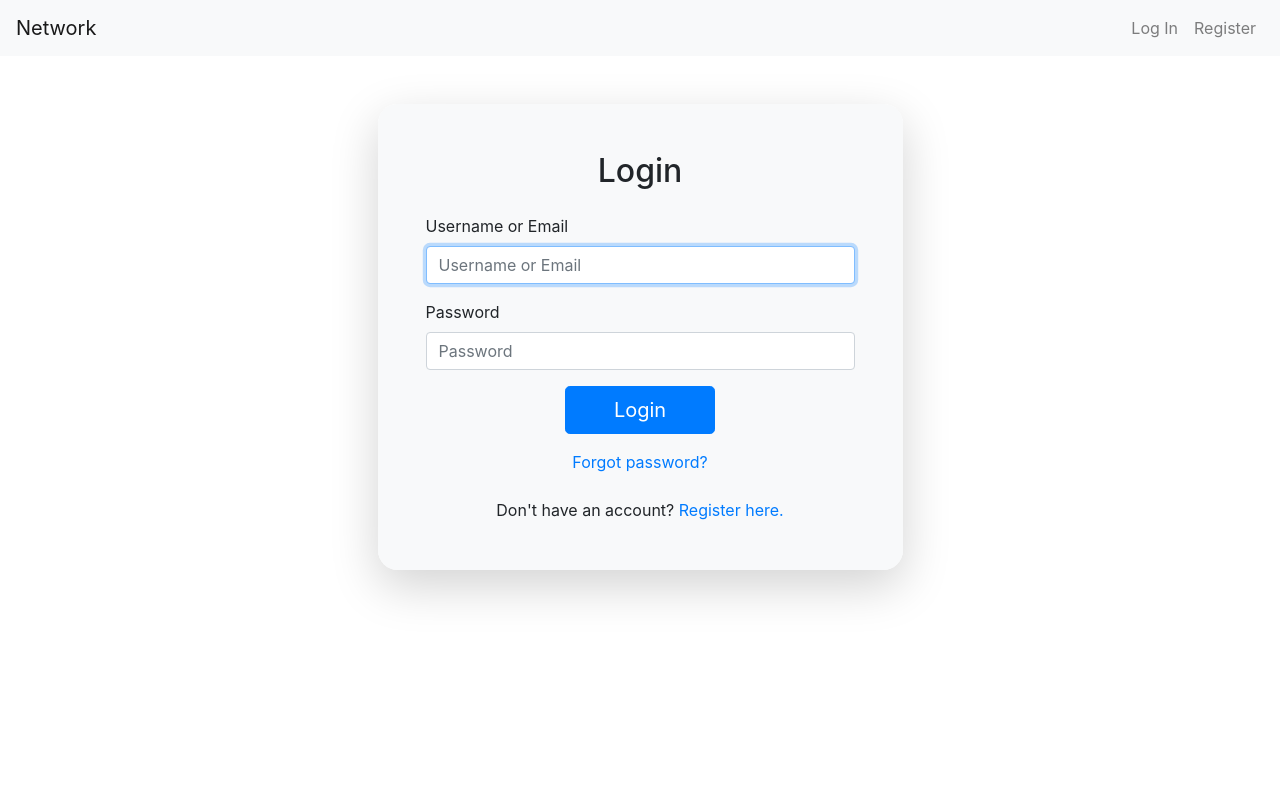
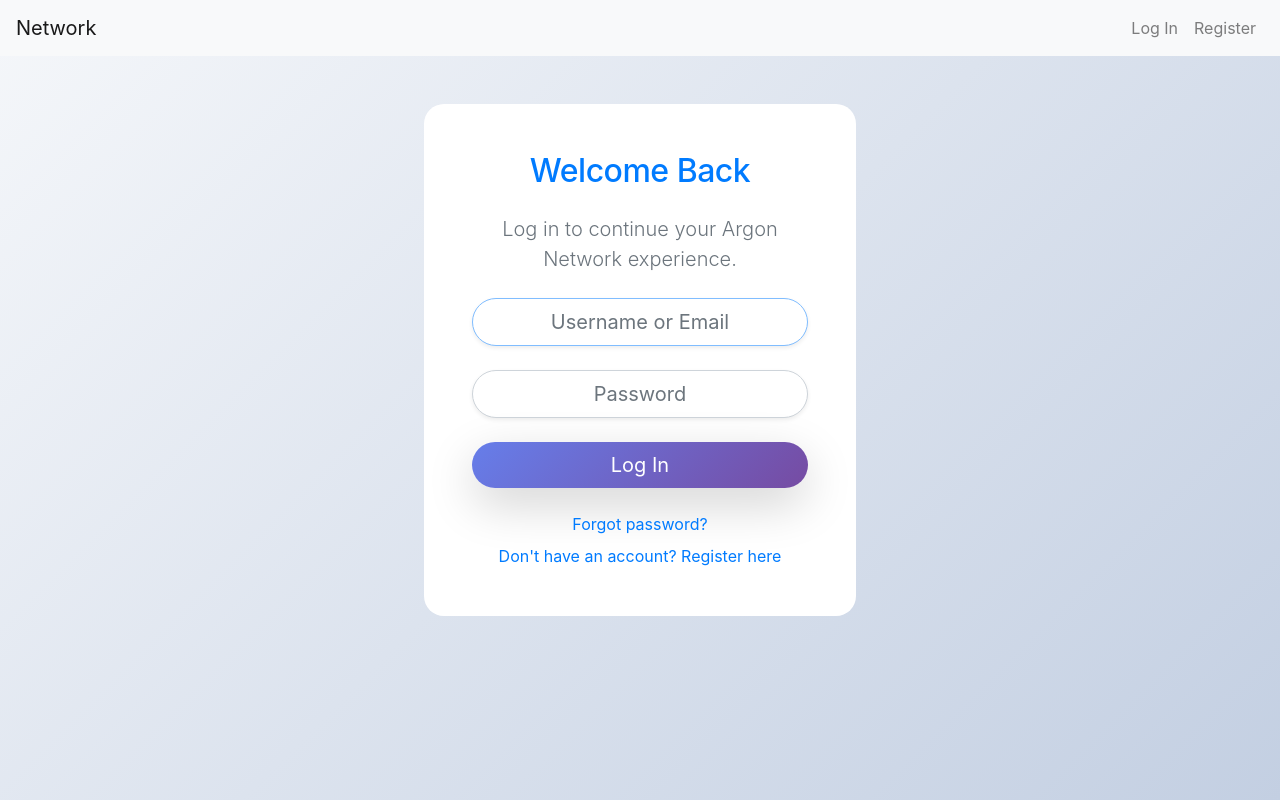
Before and after one commit to mahmudurrahman-beep/network, a Django app: page /login in a window 1280 px wide. Run offline with Django 3.2, Linux system fonts and the light colour scheme; some libraries are stand-ins or nearby versions.

Commit message:
Update login.html

```diff
--- a/network/templates/network/login.html
+++ b/network/templates/network/login.html
@@ -1,46 +1,84 @@
 {% extends "network/layout.html" %}
+{% load static %}
 
 {% block body %}
-    <div class="container mt-5">
+<div class="container mt-5 mb-5">
     <div class="row justify-content-center">
-            <div class="col-md-6">
-                <div class="card shadow-lg border-0 rounded-4 overflow-hidden">
-                    <div class="card-body p-5 bg-light">
-                        <h2 class="mb-4 text-center">Login</h2>
+        <div class="col-md-6 col-lg-5">
+            <div class="card shadow-xl border-0 rounded-4 overflow-hidden bg-white/85"
+                 style="backdrop-filter: blur(12px); border: 1px solid rgba(255,255,255,0.25);">
+                <div class="card-body p-5 p-md-5 text-center">
+                    <h2 class="mb-4 fw-bold text-primary" style="letter-spacing: -0.5px;">
+                        Welcome Back
+                    </h2>
+
+                    <p class="text-muted mb-4 lead fs-6">
+                        Log in to continue your Argon Network experience.
+                    </p>
 
                     {% if message %}
-                            <div class="alert alert-danger mt-3">{{ message }}</div>
+                        <div class="alert alert-danger shadow-sm mb-4" role="alert">
+                            {{ message }}
+                        </div>
                     {% endif %}
 
                     <form action="{% url 'login' %}" method="post">
                         {% csrf_token %}
 
-                            <div class="mb-3">
-                                <label for="identifier" class="form-label">Username or Email</label>
-                                <input type="text" name="identifier" class="form-control" id="identifier" placeholder="Username or Email" required autofocus>
+                        <div class="mb-4">
+                            <input type="text" name="identifier" class="form-control form-control-lg rounded-pill shadow-sm text-center"
+                                   id="identifier" placeholder="Username or Email" required autofocus>
                         </div>
 
-                            <div class="mb-3">
-                                <label for="password" class="form-label">Password</label>
-                                <input type="password" name="password" class="form-control" id="password" placeholder="Password" required>
+                        <div class="mb-4">
+                            <input type="password" name="password" class="form-control form-control-lg rounded-pill shadow-sm text-center"
+                                   id="password" placeholder="Password" required>
                         </div>
 
-                            <div class="text-center">
-                                <input class="btn btn-primary btn-lg px-5" type="submit" value="Login">
-                            </div>
+                        <button type="submit" class="btn btn-primary btn-lg w-100 rounded-pill fw-bold shadow-lg">
+                            Log In
+                        </button>
                     </form>
 
-                        <!-- FORGOT PASSWORD LINK ADDED HERE -->
-                        <div class="text-center mt-3">
-                            <a href="{% url 'password_reset' %}">Forgot password?</a>
-                        </div>
-
-                        <div class="mt-4 text-center">
-                            Don't have an account? <a href="{% url 'register' %}">Register here.</a>
+                    <div class="mt-4">
+                        <a href="{% url 'password_reset' %}" class="text-primary fw-medium text-decoration-none d-block mb-2">
+                            Forgot password?
+                        </a>
+                        <a href="{% url 'register' %}" class="text-primary fw-medium text-decoration-none">
+                            Don't have an account? Register here
+                        </a>
                     </div>
                 </div>
             </div>
         </div>
     </div>
 </div>
+
+<style>
+    body {
+        background: linear-gradient(135deg, #f5f7fa 0%, #c3cfe2 100%);
+        min-height: 100vh;
+    }
+    .card {
+        transition: all 0.3s ease;
+    }
+    .card:hover {
+        transform: translateY(-8px);
+        box-shadow: 0 25px 70px rgba(102, 126, 234, 0.25) !important;
+    }
+    .btn-primary {
+        background: linear-gradient(135deg, #667eea 0%, #764ba2 100%);
+        border: none;
+    }
+    .btn-primary:hover {
+        transform: translateY(-2px);
+        box-shadow: 0 10px 30px rgba(102, 126, 234, 0.4);
+    }
+    .alert {
+        border-radius: 12px;
+    }
+    @media (max-width: 576px) {
+        .card-body { padding: 2.5rem 1.5rem !important; }
+    }
+</style>
 {% endblock %}
```
Lines whose indentation alone changed are shown as unchanged.
